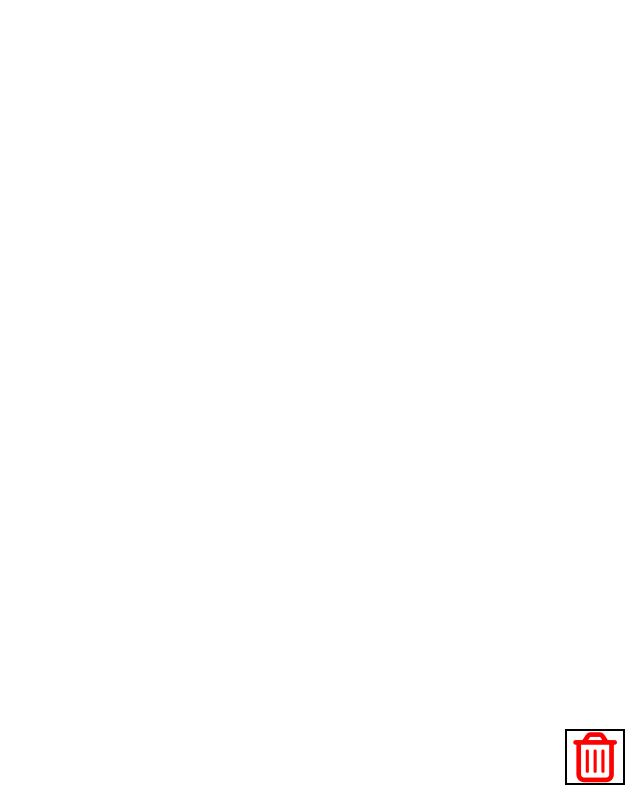
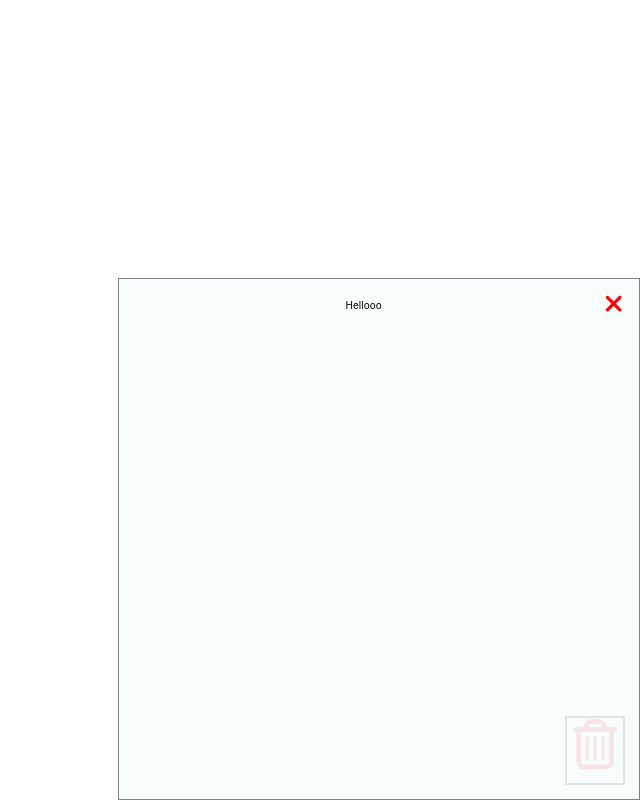
Before and after one commit to LoreA-dev/post_it_challenge, a React (Create React App) app: page / in a window 1280 px wide. Both pictures are taken after a click on the button 1235 px from the left and 757 px from the top of the page. Shown: the whole page, without its empty margins (640-1280 px from the left). Built offline with nearby package versions, Linux system fonts and the light colour scheme.

Commit message:
Trash component

```diff
--- a/src/DataNote/index.js
+++ b/src/DataNote/index.js
@@ -4,11 +4,12 @@ import './style.css';
 function DataNote({id, text, positionX, positionY,updatePosition, onDelete}){
 
     const [editable, setEditable] = React.useState(true)
+    const [saveInformation, setSaveInformation] = React.useState("");
 
     return(
         <div draggable="true" onDragEnd={(evt) => updatePosition(id,evt)} className="newPostIt" id={"note_" + id} onDoubleClick ={(evt)=>{evt.stopPropagation();}} style={{top: positionY, left: positionX}}>
           <button id="deletePostItButton" onClick={onDelete} ><i className="fas fa-times"></i></button>
-          { !editable ? <p className="pText" >{text}</p>: <textarea maxLength="70" autoCapitalize="sentences" className="textBox" onKeyDown={(e)=>{
+          { !editable ? <p className="pText" >{text}</p>: <textarea onChange={(evt)=> setSaveInformation(evt.target.defaultValue)} maxLength="70" autoCapitalize="sentences" className="textBox" onKeyDown={(e)=>{
               if(e.code === 'Enter'){
                   setEditable(!editable)
               }
--- /dev/null
+++ b/src/TrashComponent/TrashModal/index.js
@@ -0,0 +1,20 @@
+import React from "react";
+import './style.css';
+
+function TrashModal(props){
+    if(!props.show){
+        return null
+    }
+
+    return (
+        <div onDoubleClick ={(evt)=>{evt.stopPropagation();}} className='trashModal'>
+            <button onClick={props.onClose} id="closeModal" ><i className="fas fa-times"></i></button>
+            <div className='modalContent'>
+                <p>Hellooo</p>
+            </div>
+        </div>
+
+    )
+}
+
+export {TrashModal};
--- /dev/null
+++ b/src/TrashComponent/TrashModal/style.css
@@ -0,0 +1,22 @@
+#closeModal{
+    color: red;
+    font-size: 2.5rem;
+    float: right;
+}
+.trashModal{
+    position: absolute;
+    margin: 0 auto;
+    padding: 10px;
+    border: 1px solid grey;
+    background: #f7fcfce7;
+    width: 500px;
+    height: 500px;
+}
+.trashModal .modalContent{
+    align-items: center;
+    justify-content: center;
+}
+button{
+    border: none;
+    background: none;
+}
--- a/src/TrashComponent/index.js
+++ b/src/TrashComponent/index.js
@@ -1,12 +1,18 @@
 import React from "react";
+import {TrashModal} from "./TrashModal"
 import './style.css';
 
-function TrashComponent(){
+
+function TrashComponent({onDelete}){
+    const [show, setShow] = React.useState(false)
+
     return(
-        <div id="trashComponentContainer">
-            <button id="buttonTrashComponent" onClick={()=> console.log("hello")}>
+        <div id="trashComponentContainer" >
+            <button onDoubleClick ={(evt)=>{evt.stopPropagation();}} onClick={() => setShow(true)}  onDrop={onDelete} onDragOver={(evt)=> evt.preventDefault()}  id="buttonTrashComponent">
                 <i className="far fa-trash-alt"></i>
+                <div><p></p></div>
             </button>
+            <TrashModal onClose={() => setShow(false)} show={show} ></TrashModal>
         </div>
     )
 }
--- a/src/WorkSpace/index.js
+++ b/src/WorkSpace/index.js
@@ -1,70 +1,85 @@
 import React from "react";
 import { DataNote } from "../DataNote";
-import './style.css';
-import {TrashComponent} from "../TrashComponent";
+import "./style.css";
+import { TrashComponent } from "../TrashComponent";
 
-function WorkSpace(){
-
-    const localStoragePostIt = localStorage.getItem('POSTITS_V1');
+function WorkSpace() {
+  const localStoragePostIt = localStorage.getItem("POSTITS_V1");
 
   let parsedPostIt;
-  if (!localStoragePostIt){
-    localStorage.setItem('POSTITS_V1', JSON.stringify([]));
-    parsedPostIt = []
-  }else{
-    parsedPostIt = JSON.parse(localStoragePostIt)
+  if (!localStoragePostIt) {
+    localStorage.setItem("POSTITS_V1", JSON.stringify([]));
+    parsedPostIt = [];
+  } else {
+    parsedPostIt = JSON.parse(localStoragePostIt);
   }
   const [postIt, setPostIt] = React.useState(parsedPostIt);
 
   const savePostIt = (newPostIts) => {
     const stringifiedPostIt = JSON.stringify(newPostIts);
-    localStorage.setItem('POSTITS_V1', stringifiedPostIt);
+    localStorage.setItem("POSTITS_V1", stringifiedPostIt);
     setPostIt(newPostIts);
+  };
+
+  const createPostIt = (evt) => {
+    const newArray = [...parsedPostIt];
+    newArray.push({
+      id: newArray.length + 1 + Date.now(),
+      text: "",
+      x: evt.clientX,
+      y: evt.clientY,
+    });
+    savePostIt(newArray);
+  };
+
+  // const [deletedElement, setDeletedElement] = React.useState([]);
+
+  function deletePostIt(id, evt) {
+    console.log(id);
+    const postItToDelete = parsedPostIt.filter((postIts) => postIts.id === id);
+    savePostIt(postItToDelete);
+
+    // evt.preventDefault();
+    // console.log(deletedPostItArray);
   }
 
-  const createPostIt = (evt)=>{
-    console.log(evt)
-    const newArray = [...parsedPostIt]
-    newArray.push({
-      id: (newArray.length + 1) + Date.now(),
-      text: "my text ",
-      x: evt.clientX ,
-      y: evt.clientY
-    })
-    savePostIt(newArray)
+  const permanentlyDeletePostIt = (id) => {
+    const postItToDelete = postIt.filter((postIts) => postIts.id !== id);
+    savePostIt(postItToDelete);
+  };
+
+  // Drag & Drop
+  function handleDrag(id, evt) {
+    const takingPostIt = postIt.map((postIts) => {
+      if (postIts.id === id) {
+        return {
+          ...postIts,
+          x: evt.clientX,
+          y: evt.clientY,
+        };
+      } else {
+        return postIts;
+      }
+    });
+    savePostIt(takingPostIt);
   }
 
-  const deletePostIt = (id) => {
-    const postItToDelete = postIt.filter(postIts => postIts.id !== id);
-    savePostIt(postItToDelete)
-  }
-
-
-  // Drag & Drop
-    function handleDrag (id ,evt){
-    const takingPostIt = postIt.map(e =>{
-      if (e.id === id){
-        return {
-          ...e,
-          x: evt.clientX,
-          y: evt.clientY
-        }
-    }else{return e}
-  })
-    savePostIt(takingPostIt);
-    console.log(parsedPostIt);
-    console.log(takingPostIt);
-    console.log(evt.clientX ,evt.clientY)
-    }
-
-    return(
-        <div onDoubleClick ={createPostIt} id='workSpace'>
-            {postIt.map((e)=>(
-            <DataNote onDelete={() => deletePostIt(e.id)} id={e.id} updatePosition={handleDrag} key={e.id +"posit"} text={e.text} positionX={e.x} positionY={e.y}/>
-            ))}
-            <TrashComponent />
-        </div>
-    )
+  return (
+    <div onDoubleClick={createPostIt} id="workSpace">
+      {postIt.map((e) => (
+        <DataNote
+          onDelete={() => permanentlyDeletePostIt(e.id)}
+          id={e.id}
+          updatePosition={handleDrag}
+          key={e.id + "posit"}
+          text={e.text}
+          positionX={e.x}
+          positionY={e.y}
+        />
+      ))}
+      <TrashComponent onDelete={() => deletePostIt()} />
+    </div>
+  );
 }
 
-export {WorkSpace};
+export { WorkSpace };
```
